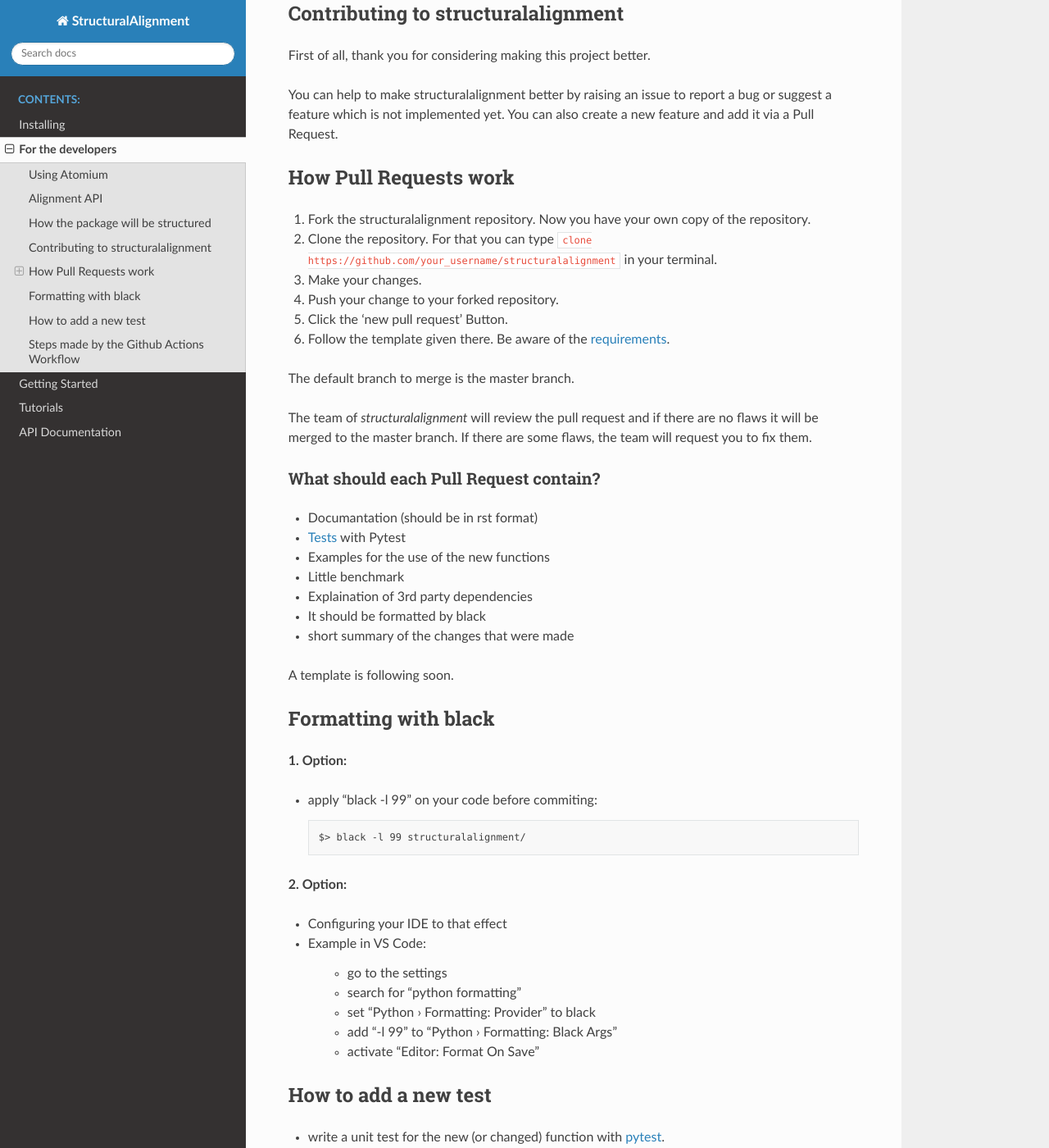
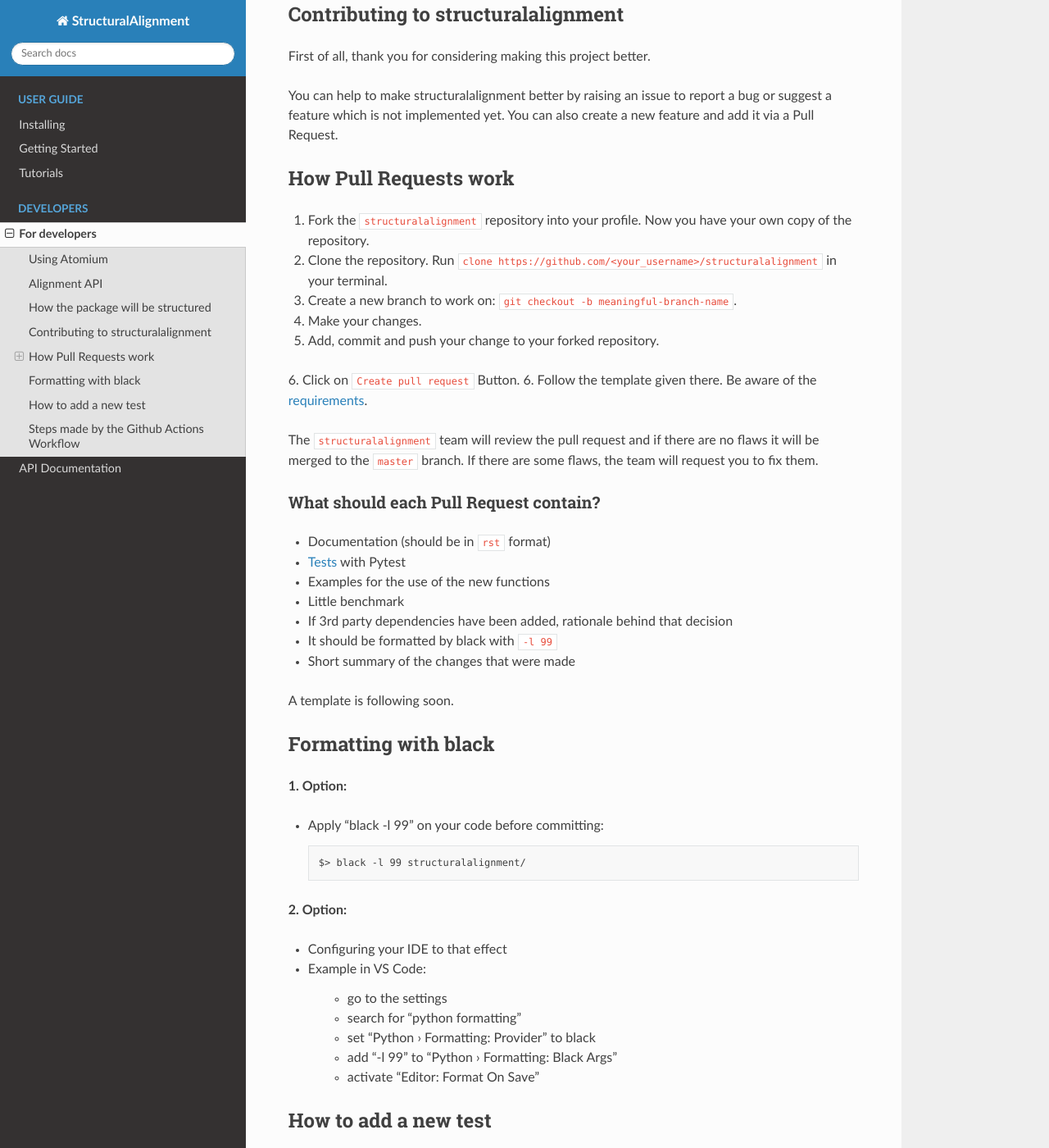
Before and after one commit to volkamerlab/opencadd, a Sphinx documentation site: the page built from docs/developers.rst, in a window 1280 px wide and 1400 px high, scrolled down 2357 px. Shown: the whole window at 82% size. Built offline with Sphinx 7.4.7 and the Read the Docs theme 2.0.0, drawn with Linux system fonts in a browser that asks for light colours; the version number could not be read and is left out; some of the changed text lies outside the part shown.

Commit message:
Rework docs and add test builds to CI

```diff
--- a/docs/api.rst
+++ b/docs/api.rst
@@ -4,4 +4,4 @@
 .. autosummary::
    :toctree: autosummary
 
-   structuralalignment.canvas
+   structuralalignment.core
--- a/docs/developers.rst
+++ b/docs/developers.rst
@@ -1,12 +1,13 @@
-For the developers
-==================
+For developers
+==============
 
 Using Atomium
 -------------
 
+**Opening a pdb file:**
 
-**Opening a pdb file:**
-::
+.. code-block:: python
+
     pdb1 = atomium.open('../1LOL.pdb')
     pdb2 = atomium.fetch('5XME.pdb')
 
@@ -16,19 +17,25 @@
 
 
 **How to select a subset of the protein (all isoleucines, all isoleucines and all valines):**
-::
+
+.. code-block:: python
+
     model = pdb1.model
     model.residues(name = "ISO")
     model.residues(name__regex = "ISO|VAL")
 
 
 **Accessing all alpha carbons in the protein:**
-::
+
+.. code-block:: python
+
     model.atoms(name="CA")
 
 
 **Removing all waters:**
-::
+
+.. code-block:: python
+
     model.dehydrate()
 
 
@@ -37,7 +44,9 @@
 | There is no function for this in atomium.
 | There are to options how to handle this.
 
-**First** we write out one function an bound it to our model-object::
+**First** we write out one function an bound it to our model-object
+
+.. code-block:: python
 
     import types
 
@@ -49,17 +58,23 @@
     model.remove_ligands()
 
 
-**Second**, we can just do it manually::
+**Second**, we can just do it manually
+
+.. code-block:: python
 
         model._ligands = atomium.base.StructureSet()
 
 
 **If the pdb file provides a sequence, you can access it with (here for chain A):**
-::
+
+.. code-block:: python
+
     model.chain("A").sequence
 
 **Computing RMSD (works only, if the structures have the same amount of atoms):**
-::
+
+.. code-block:: python
+
     model1.rmsd_with(model2)
 
 Alignment API
@@ -70,7 +85,7 @@
 
 **How does the API work?**
 
-The first 2 to n arguments are the structures to be superposed.
+The first 2 to ``n`` arguments are the structures to be superposed.
 If there are more than 2 structures, the first one will be considered the target
 structure and every other structure will be superposed on this creating multiple
 structural alignments.
@@ -84,14 +99,16 @@
 <https://atomium.samireland.com/api/structures.html#atomium.structures.Model>`_.
 
 **Example:**
-::
+
+.. code-block:: bash
+
     structuralalignment 1lol 5XME --method mmligner --method-options something
 
 
 **The aligment function should have the follwing parameters:**
 
 - Input parameters:
-    - `atomium Models
+    - list of `atomium Models
       <https://atomium.samireland.com/api/structures.html#atomium.structures.Model>`_
     - optional kwargs
 
@@ -105,6 +122,7 @@
 
 Contributing to structuralalignment
 -----------------------------------
+
 First of all, thank you for considering making this project better.
 
 You can help to make structuralalignment better by raising an issue to report a bug or suggest a
@@ -114,19 +132,16 @@
 How Pull Requests work
 ----------------------
 
-1. Fork the structuralalignment repository.
-   Now you have your own copy of the repository.
-2. Clone the repository. For that you can type :code:`clone https://github.com/your_username/structuralalignment`
-   in your terminal.
-3. Make your changes.
-4. Push your change to your forked repository.
-5. Click the 'new pull request' Button.
+1. Fork the ``structuralalignment`` repository into your profile. Now you have your own copy of the repository.
+2. Clone the repository. Run ``clone https://github.com/<your_username>/structuralalignment`` in your terminal.
+3. Create a new branch to work on: ``git checkout -b meaningful-branch-name``.
+4. Make your changes.
+5. Add, commit and push your change to your forked repository.
+6. Click on ``Create pull request`` Button.
 6. Follow the template given there. Be aware of the requirements_.
 
-The default branch to merge is the master branch.
-
-The team of `structuralalignment` will review the pull request and if there are no flaws it will be merged
-to the master branch. If there are some flaws, the team will request you to fix them.
+The ``structuralalignment`` team will review the pull request and if there are no flaws it will be merged
+to the ``master`` branch. If there are some flaws, the team will request you to fix them.
 
 .. _requirements:
 
@@ -134,13 +149,13 @@
 What should each Pull Request contain?
 **************************************
 
-* Documantation (should be in rst format)
+* Documentation (should be in ``rst`` format)
 * Tests_ with Pytest
 * Examples for the use of the new functions
 * Little benchmark
-* Explaination of 3rd party dependencies
-* It should be formatted by black
-* short summary of the changes that were made
+* If 3rd party dependencies have been added, rationale behind that decision
+* It should be formatted by black with ``-l 99``
+* Short summary of the changes that were made
 
 A template is following soon.
 
@@ -149,7 +164,7 @@
 
 **1. Option:**
 
-* apply "black -l 99" on your code before commiting::
+* Apply "black -l 99" on your code before committing::
 
         $> black -l 99 structuralalignment/
 
@@ -173,16 +188,16 @@
 
 - write a unit test for the new (or changed) function with `pytest
   <https://docs.pytest.org/en/latest/>`_.
-- add new dependencies to the test_env.yaml
+- add new dependencies to ``test_env.yaml``
 
 
 Steps made by the Github Actions Workflow
 -----------------------------------------
 
-The actions are executed at a pull request and a push.
-They are executed on the latest MacOS-version and the latest ubuntu-version.
+The actions are executed automatically for every Pull Request submitted,
+and for every commit pushed to ``master``. Steps run in Ubuntu and MacOS are:
 
-* Creating additional information about the test-build.
+* Report additional information about the test-build.
 * Fixing conda in MacOS (to get the project)
 * Creating the environment and getting all necessary dependencies.
 * Installing the package in this environment.
@@ -192,5 +207,5 @@
 
 * Checkout the code.
 * Installing the linter (pylint) and the formatter (black).
-* Running pylint.
-* Running black.
+* Running pylint (using  configuration at ``.pylintrc``
+* Running ``black -l 99`` in check mode
```
Also changed, not shown: docs/Full_API.rst (deleted, +0 -7 lines), docs/autosummary/structuralalignment.core.rst (added, +17 -0 lines), docs/index.rst (+11 -6 lines), docs/installing.rst (renamed from docs/Installing.rst), docs/tutorial.rst (renamed from docs/Tutorial.rst), 2 other files.
